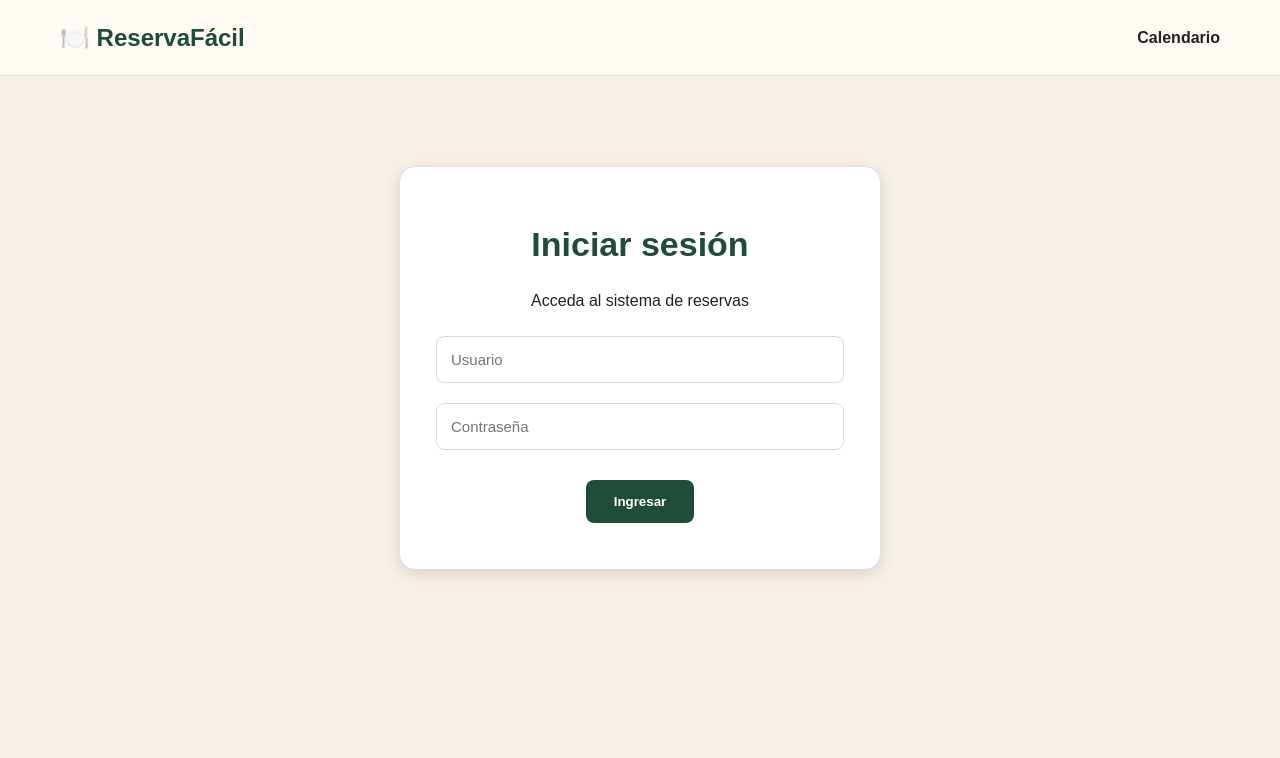
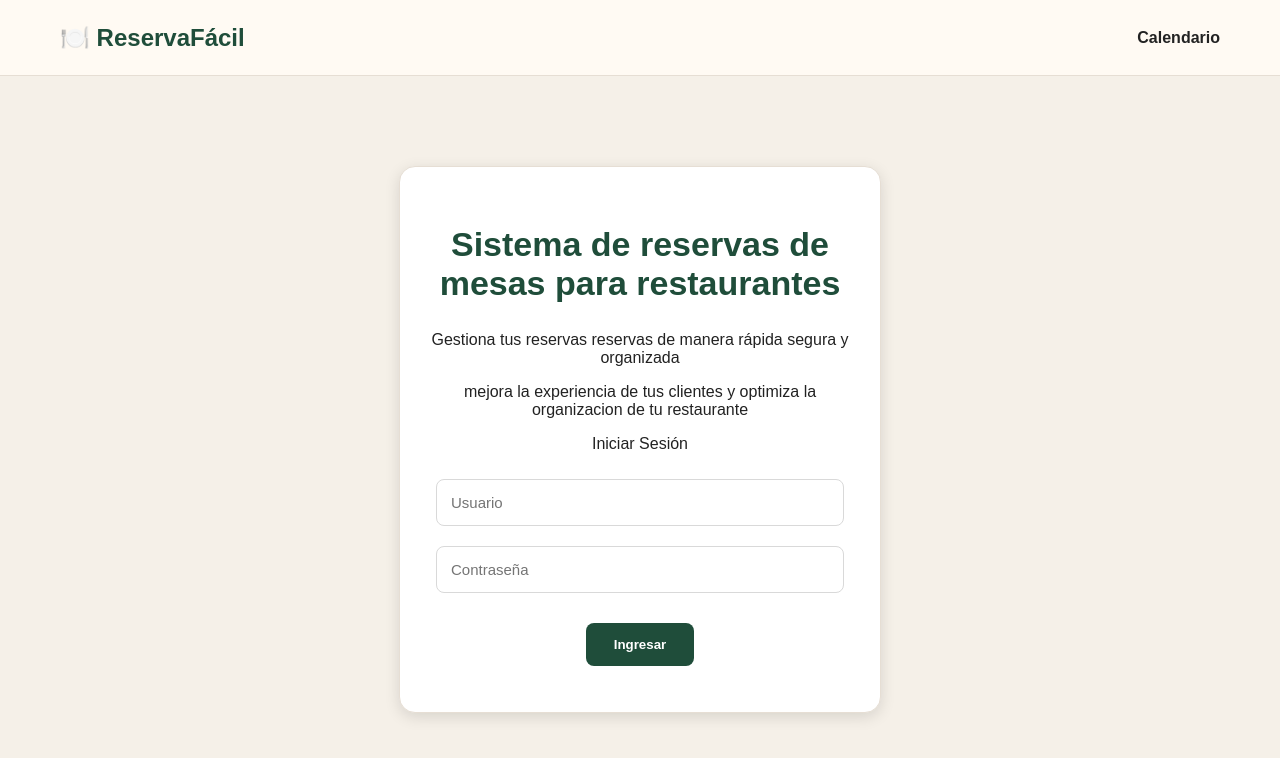
Before and after one commit to valeriamoscoso8-a11y/reservafacil, a website: page index.html in a window 1280 px wide. Drawn offline with Linux system fonts and the light colour scheme; no server answers.

Commit message:
Update index.html

```diff
--- a/index.html
+++ b/index.html
@@ -14,8 +14,10 @@
   </nav>
 </header>
 <section id="login" class="card login-card">
-  <h2>Iniciar sesión</h2>
-  <p>Acceda al sistema de reservas</p>
+  <h2>Sistema de reservas de mesas para restaurantes</h2>
+  <p>Gestiona tus reservas reservas de manera rápida segura y organizada</p>
+    <p>mejora la experiencia de tus clientes y optimiza la organizacion de tu restaurante</p>
+   <p>Iniciar Sesión</p>
 
   <input id="usuario" placeholder="Usuario">
   <input id="clave" type="password" placeholder="Contraseña">
```
